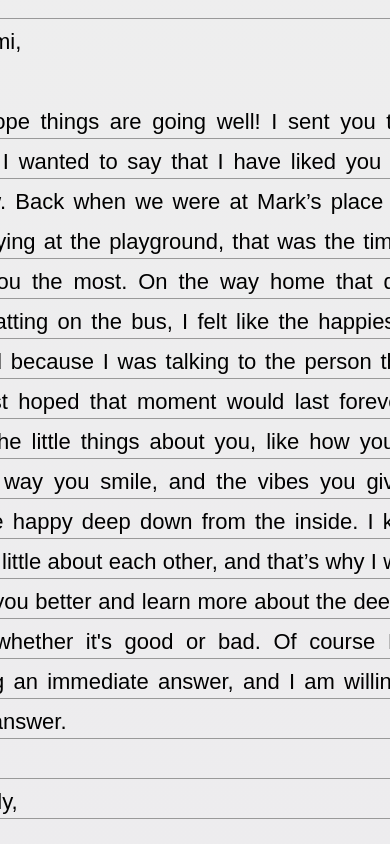
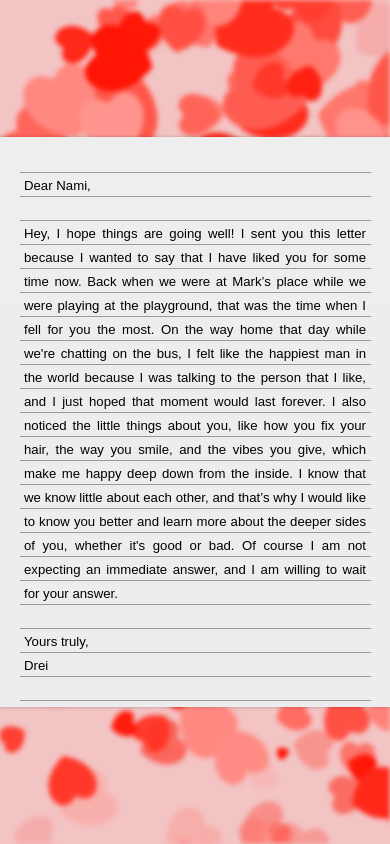
Before and after one commit to ThinkYeahxD/letterforyou, a plain HTML site: page index.html in a window 390 px wide. Both pictures are taken after a click on the element 195 px from the left and 422 px from the top of the page. Drawn offline with Linux system fonts and the light colour scheme.

Commit message:
implemented auto rescale for mobile devices
yay

```diff
--- a/script.js
+++ b/script.js
@@ -169,26 +169,45 @@ document.addEventListener("DOMContentLoaded", () => {
       }
     }
   });
+  function getScaleForDevice() {
+    const viewportWidth = window.innerWidth;
+    const viewportHeight = window.innerHeight;
+    const baseWidth = 650;
+    const baseHeight = 950;
+    const scaleX = viewportWidth / baseWidth;
+    const scaleY = viewportHeight / baseHeight;
+
+    return Math.min(scaleX, scaleY, 1);
+  }
+
   function showLetterPaper() {
+    const scale = getScaleForDevice(); // epic rescaler real
 
     heartsCanvas.classList.add("blur-background");
     envelope.classList.add("blur-background");
 
-
     letterPaper.style.visibility = "visible";
     letterPaper.style.opacity = "1";
-    letterPaper.style.transform = "translate(-50%, -50%) scale(1)";
+    letterPaper.style.transform = `translate(-50%, -50%) scale(${scale})`;
   }
+
   function hideLetterPaper() {
-
     heartsCanvas.classList.remove("blur-background");
     envelope.classList.remove("blur-background");
-
 
     letterPaper.style.visibility = "hidden";
     letterPaper.style.opacity = "0";
     letterPaper.style.transform = "translate(-50%, -50%) scale(0.8)";
   }
+
+  window.addEventListener("resize", () => {
+    const scale = getScaleForDevice();
+
+    if (letterPaper.style.visibility === "visible") {
+      letterPaper.style.transform = `translate(-50%, -50%) scale(${scale})`;
+    }
+  });
+
 
 
 
--- a/style.css
+++ b/style.css
@@ -157,10 +157,10 @@ z-index: 2;
 position: fixed;
 top: 50%;
 left: 50%;
-transform: translate(-50%, -50%) scale(0.8);
+transform: translate(-50%, -50%) scale(0.2);
 padding:40px;
 width: 650px;
-height: 925px;
+height: 950px;
 font-size: 22px;
 font-family:  Arial, sans-serif;
  text-align: justify;
```
